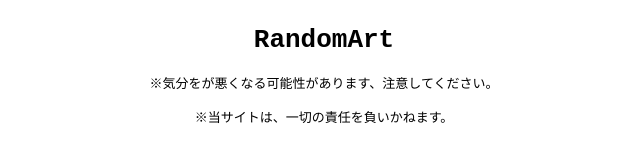
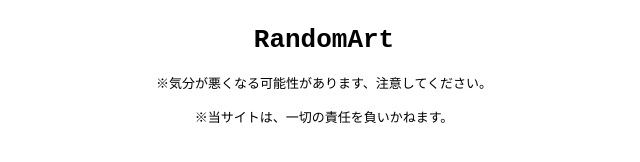
Before and after one commit to shisojuice/Rust_RandomArt, a plain HTML site: page wwwroot/index.html in a window 1280 px wide. Shown: the full height of the page, 316-956 px from the left. Drawn offline with Linux system fonts and the light colour scheme; no server answers.

Commit message:
index.html を更新

```diff
--- a/wwwroot/index.html
+++ b/wwwroot/index.html
@@ -12,7 +12,7 @@
 
 <body>
 <h1>RandomArt</h1>
-<span>※気分をが悪くなる可能性があります、注意してください。</span>
+<span>※気分が悪くなる可能性があります、注意してください。</span>
 <br/>
 <span>※当サイトは、一切の責任を負いかねます。</span>
 <br/>
```
